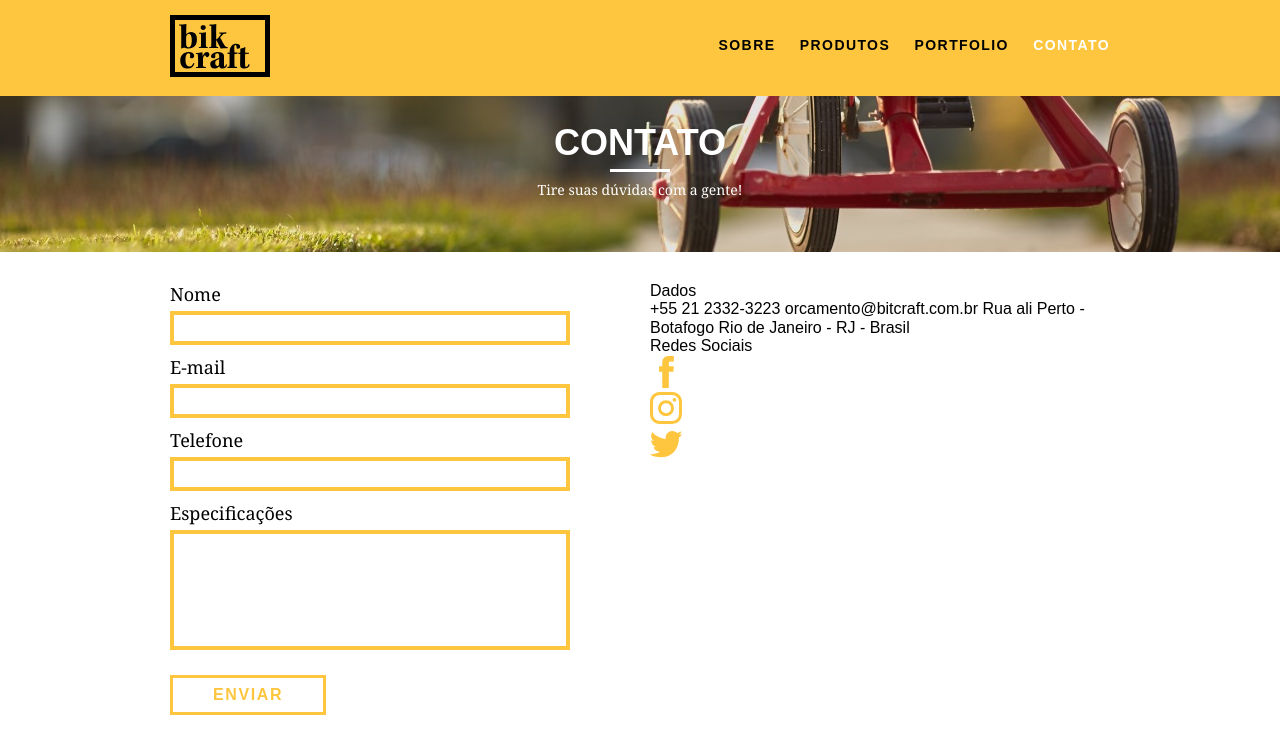
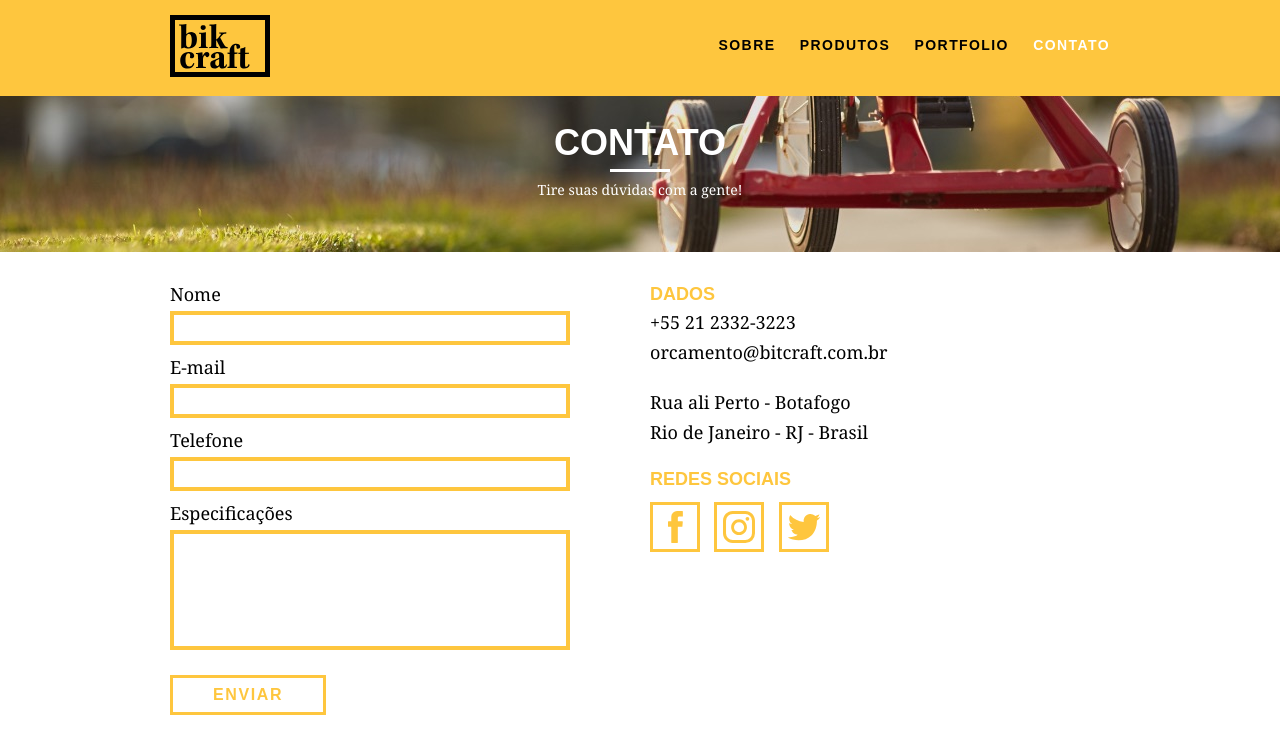
Before and after one commit to william-pereira/Curso-Web-Design-Origamid, a PHP site: page /contato.html in a window 1280 px wide. Shown: the top 744 px of the page. Run offline with PHP 8.4, Linux system fonts and the light colour scheme.

Commit message:
ajustes css

```diff
--- a/contato.html
+++ b/contato.html
@@ -45,12 +45,12 @@
 			<input type="text" id="telefone">
 			<label for="mensagem">Especificações</label>
 			<textarea name="" id="espec" cols="30" rows="10"></textarea>
-			<button type="submit" class="btn">Enviar</button>
+			<button type="submit" class="btn-branco">Enviar</button>
 		</form>
 		<div class="contato_dados grid-8">
 			<h3>Dados</h3>
 			<span>+55 21 2332-3223</span>
-			<span class="dados-email">orcamento@bitcraft.com.br</span>
+			<span>orcamento@bitcraft.com.br</span>
 			<span>Rua ali Perto - Botafogo</span>
 			<span>Rio de Janeiro - RJ - Brasil</span>
 			<h3>Redes Sociais</h3>
--- a/css/contato.css
+++ b/css/contato.css
@@ -12,6 +12,7 @@
 }
 .contato_form label {
   display: block;
+
   font-family: Georgia, "Times New Roman", Times, serif;
   font-size: 18px;
   line-height: 25px;
@@ -22,6 +23,7 @@
   width: 100%;
   border: 4px solid #fec63e;
   background: none;
+  color: #fff;
   margin-bottom: 10px;
   padding: 5px 2px;
   font-size: 14px;
@@ -33,6 +35,7 @@
   width: 100%;
   border: 4px solid #fec63e;
   background: none;
+  color: #fff;
   margin-bottom: 10px;
   height: 120px;
   padding: 5px 2px;
@@ -57,30 +60,42 @@
   color: white;
 }
 
-.orcamento_dados h3 {
+.contato_dados h3 {
   font-size: 18px;
   text-transform: uppercase;
   color: #fec63e;
   font-weight: bold;
   line-height: 25px;
 }
-.orcamento_dados span {
+.contato_dados span {
   display: block;
   font-size: 18px;
   line-height: 30px;
   font-family: Georgia, "Times New Roman", Times, serif;
 }
-.dados-email {
+
+.contato_dados span:nth-of-type(even) {
   margin-bottom: 20px;
 }
 
-.orcamento_dados ul li {
-  font-family: Georgia, "Times New Roman", Times, serif;
-  font-size: 14px;
-  padding: 10px 15px;
+.contato_dados ul {
+  margin-top: 10px;
 }
-.orcamento_dados ul li:nth-child(odd) {
-  background: #1d1d1d;
+.contato_dados ul li {
+  display: inline-block;
+  margin-right: 10px;
+}
+.contato_dados ul li a {
+  border: 3px solid #fec63e;
+  width: 50px;
+  height: 50px;
+  display: block;
+  padding: 6px;
+  transition: 0.5s;
+}
+.contato_dados ul li a:hover {
+  border-color: #000;
+  transition: 0.5s;
 }
 .orcamento_dados p {
   margin: 8px 0;
--- a/css/style.css
+++ b/css/style.css
@@ -8,7 +8,8 @@ p {
   font-size: 14px;
 }
 
-.btn {
+.btn,
+.btn-branco {
   border: 3px solid #fec63e;
   padding: 10px 30px;
   color: #fec63e;
@@ -17,6 +18,11 @@ p {
   line-height: 20px;
   letter-spacing: 0.1em;
   font-weight: bold;
+  transition: 0.2s;
+}
+.btn-branco:hover {
+  color: rgb(12, 5, 5);
+  border-color: rgb(12, 9, 9);
   transition: 0.2s;
 }
 .btn:hover {
```
